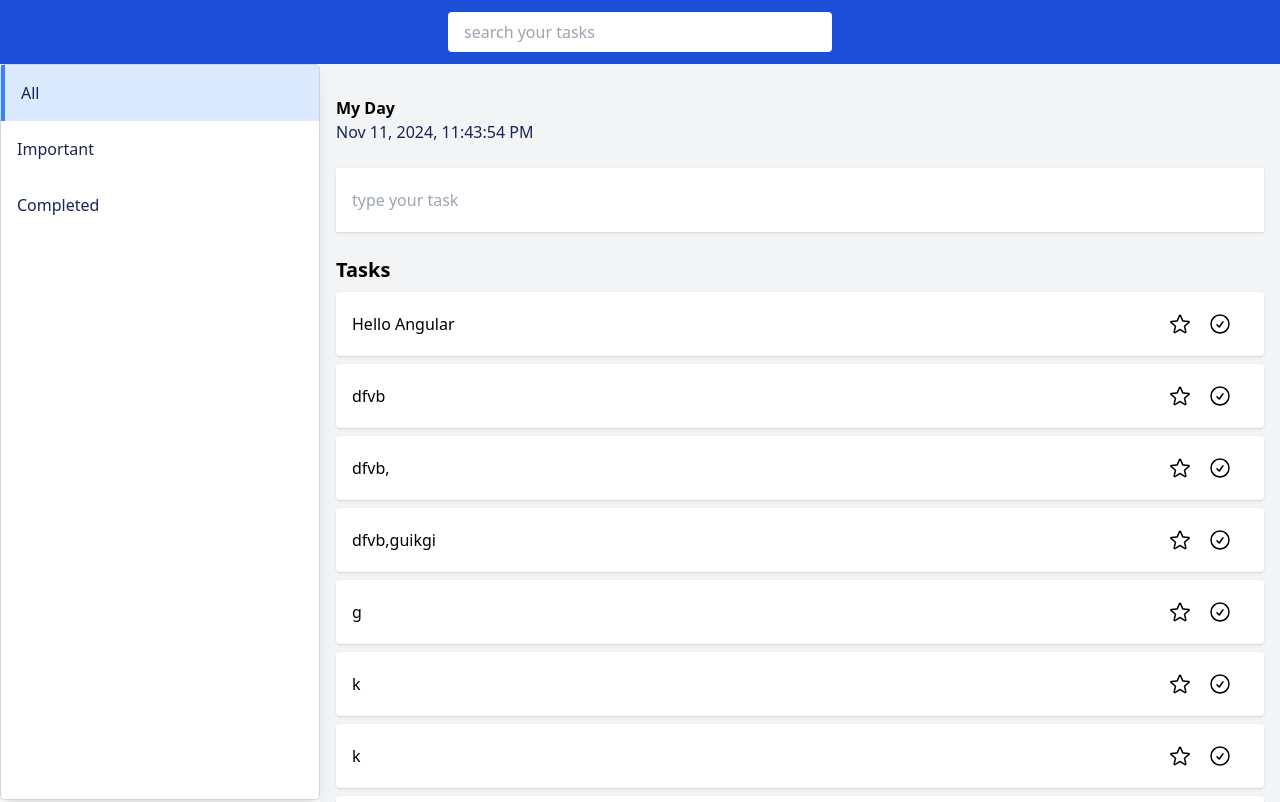
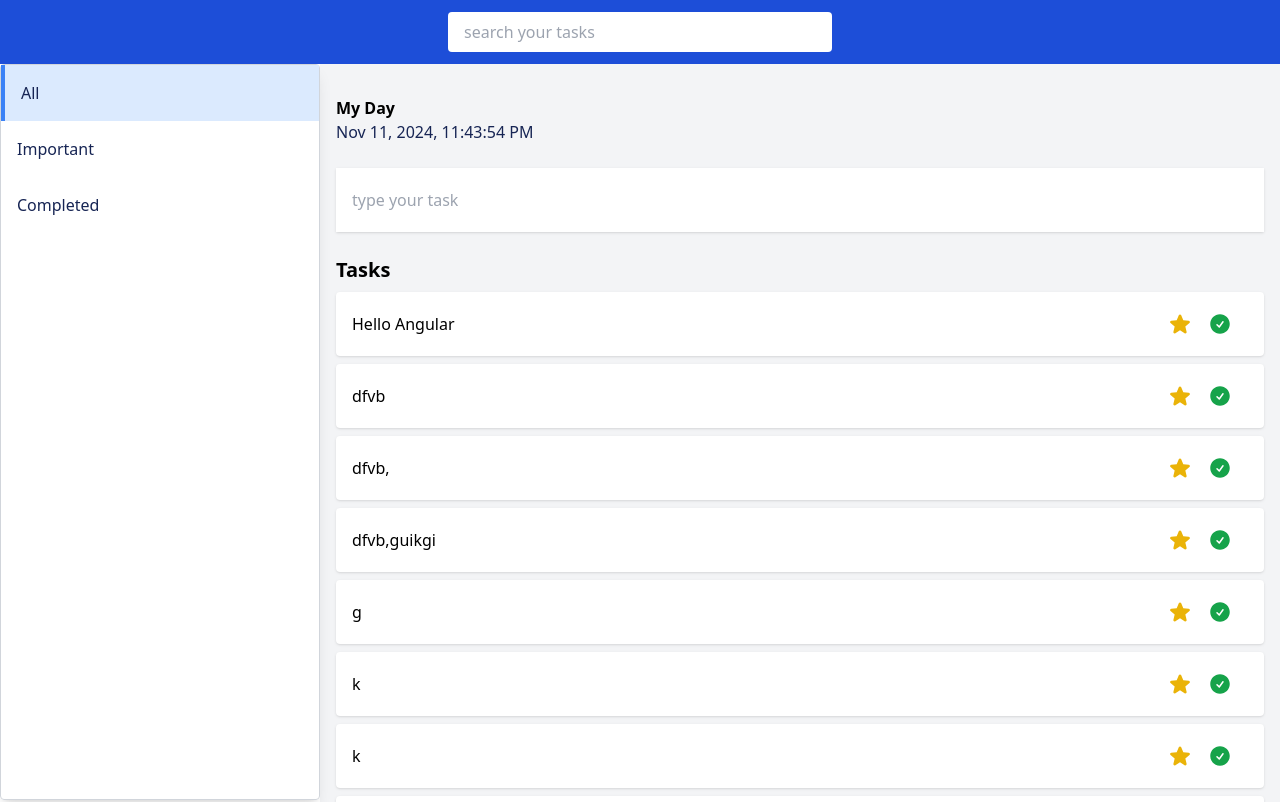
Before and after one commit to gitudn/todo-app-angular-, an Angular app: page / in a window 1280 px wide. Shown: the top 802 px of the page. Built offline with nearby package versions, Linux system fonts and the light colour scheme; data requests are answered from the project's data file.

Commit message:
[ngClass] - color icon done

```diff
--- a/db.json
+++ b/db.json
@@ -2,99 +2,141 @@
   "tasks": [
     {
       "id": "1",
-      "title": "Hello Angular"
+      "title": "Hello Angular",
+      "important": true,
+      "completed": true
     },
     {
       "id": "b8de",
-      "title": "dfvb"
+      "title": "dfvb",
+      "important": true,
+      "completed": true
     },
     {
       "id": "7444",
-      "title": "dfvb,"
+      "title": "dfvb,",
+      "completed": true,
+      "important": true
     },
     {
       "id": "5148",
-      "title": "dfvb,guikgi"
+      "title": "dfvb,guikgi",
+      "important": true,
+      "completed": true
     },
     {
       "id": "135d",
-      "title": "g"
+      "title": "g",
+      "completed": true,
+      "important": true
     },
     {
       "id": "4579",
-      "title": "k"
+      "title": "k",
+      "completed": true,
+      "important": true
     },
     {
       "id": "7751",
-      "title": "k"
+      "title": "k",
+      "completed": true,
+      "important": true
     },
     {
       "id": "bd40",
-      "title": "p"
+      "title": "p",
+      "important": true,
+      "completed": true
     },
     {
       "id": "969f",
-      "title": "ggg"
+      "title": "ggg",
+      "important": true
     },
     {
       "id": "8595",
-      "title": "u"
+      "title": "u",
+      "important": true,
+      "completed": true
     },
     {
       "id": "81fa",
-      "title": "jossh"
+      "title": "jossh",
+      "completed": true,
+      "important": true
     },
     {
       "id": "9fae",
-      "title": "d"
+      "title": "d",
+      "completed": true,
+      "important": true
     },
     {
       "id": "285e",
-      "title": "f"
+      "title": "f",
+      "completed": true
     },
     {
       "id": "568b",
-      "title": "g"
+      "title": "g",
+      "important": true
     },
     {
       "id": "fc17",
-      "title": "y"
+      "title": "y",
+      "important": true
     },
     {
       "id": "cbc7",
-      "title": "yatsshhhhhhhh"
+      "title": "yatsshhhhhhhh",
+      "completed": true
     },
     {
       "id": "44c9",
-      "title": "fgbfnf"
+      "title": "fgbfnf",
+      "important": true,
+      "completed": true
     },
     {
       "id": "6635",
-      "title": "g"
+      "title": "g",
+      "important": true,
+      "completed": true
     },
     {
       "id": "806e",
-      "title": "h"
+      "title": "h",
+      "completed": true,
+      "important": true
     },
     {
       "id": "25ae",
-      "title": "ggg"
+      "title": "ggg",
+      "important": true,
+      "completed": true
     },
     {
       "id": "e61a",
-      "title": "u"
+      "title": "u",
+      "important": true,
+      "completed": true
     },
     {
       "id": "ee8c",
-      "title": "y"
+      "title": "y",
+      "important": true,
+      "completed": true
     },
     {
       "id": "06de",
-      "title": "e"
+      "title": "e",
+      "important": true,
+      "completed": true
     },
     {
       "id": "8c64",
-      "title": "q"
+      "title": "q",
+      "completed": true
     },
     {
       "id": "eebd",
@@ -102,11 +144,13 @@
     },
     {
       "id": "c439",
-      "title": "j"
+      "title": "j",
+      "important": true
     },
     {
       "id": "de61",
-      "title": "i"
+      "title": "i",
+      "completed": true
     },
     {
       "id": "0ed9",
@@ -114,7 +158,9 @@
     },
     {
       "id": "fb2c",
-      "title": "f"
+      "title": "f",
+      "important": true,
+      "completed": true
     }
   ]
 }
--- a/src/app/components/pages/all-task/all-task.component.ts
+++ b/src/app/components/pages/all-task/all-task.component.ts
@@ -38,11 +38,15 @@ export class AllTaskComponent {
   }
 
   onComplete(task: any) {
+    task.completed = true;
     console.log('complete', task);
+    this.httpService.updateTask(task).subscribe(() => {});
   }
 
   onImportant(task: any) {
+    task.important = true;
     console.log('Important', task);
+    this.httpService.updateTask(task).subscribe(() => {});
   }
 }
 
--- a/src/app/components/task-list/task-list.component.html
+++ b/src/app/components/task-list/task-list.component.html
@@ -9,7 +9,21 @@
   </p>
 
   <div class="flex gap-4">
+    @if(task.important){
     <svg
+      xmlns="http://www.w3.org/2000/svg"
+      viewBox="0 0 24 24"
+      fill="currentColor"
+      class="text-yellow-500 size-6"
+    >
+      <path
+        fill-rule="evenodd"
+        d="M10.788 3.21c.448-1.077 1.976-1.077 2.424 0l2.082 5.006 5.404.434c1.164.093 1.636 1.545.749 2.305l-4.117 3.527 1.257 5.273c.271 1.136-.964 2.033-1.96 1.425L12 18.354 7.373 21.18c-.996.608-2.231-.29-1.96-1.425l1.257-5.273-4.117-3.527c-.887-.76-.415-2.212.749-2.305l5.404-.434 2.082-5.005Z"
+        clip-rule="evenodd"
+      />
+    </svg>
+
+    }@else{<svg
       xmlns="http://www.w3.org/2000/svg"
       fill="none"
       viewBox="0 0 24 24"
@@ -17,6 +31,7 @@
       stroke="currentColor"
       class="w-6 h-6 hover:cursor-pointer"
       (click)="markImportant(task)"
+      [ngClass]="{ 'text-yellow-500': task.important }"
     >
       <path
         stroke-linecap="round"
@@ -24,7 +39,39 @@
         d="M11.48 3.499a.562.562 0 0 1 1.04 0l2.125 5.111a.563.563 0 0 0 .475.345l5.518.442c.499.04.701.663.321.988l-4.204 3.602a.563.563 0 0 0-.182.557l1.285 5.385a.562.562 0 0 1-.84.61l-4.725-2.885a.562.562 0 0 0-.586 0L6.982 20.54a.562.562 0 0 1-.84-.61l1.285-5.386a.562.562 0 0 0-.182-.557l-4.204-3.602a.562.562 0 0 1 .321-.988l5.518-.442a.563.563 0 0 0 .475-.345L11.48 3.5Z"
       />
     </svg>
+    }
+    <!-- <svg
+      xmlns="http://www.w3.org/2000/svg"
+      fill="none"
+      viewBox="0 0 24 24"
+      stroke-width="1.5"
+      stroke="currentColor"
+      class="w-6 h-6 hover:cursor-pointer"
+      (click)="markImportant(task)"
+      [ngClass]="{ 'text-yellow-500': task.important }"
+    >
+      <path
+        stroke-linecap="round"
+        stroke-linejoin="round"
+        d="M11.48 3.499a.562.562 0 0 1 1.04 0l2.125 5.111a.563.563 0 0 0 .475.345l5.518.442c.499.04.701.663.321.988l-4.204 3.602a.563.563 0 0 0-.182.557l1.285 5.385a.562.562 0 0 1-.84.61l-4.725-2.885a.562.562 0 0 0-.586 0L6.982 20.54a.562.562 0 0 1-.84-.61l1.285-5.386a.562.562 0 0 0-.182-.557l-4.204-3.602a.562.562 0 0 1 .321-.988l5.518-.442a.563.563 0 0 0 .475-.345L11.48 3.5Z"
+      />
+    </svg> -->
+    @if(task.completed){
+    <svg
+      xmlns="http://www.w3.org/2000/svg"
+      viewBox="0 0 24 24"
+      fill="currentColor"
+      class="size-6"
+      class="text-green-600 size-6"
+    >
+      <path
+        fill-rule="evenodd"
+        d="M2.25 12c0-5.385 4.365-9.75 9.75-9.75s9.75 4.365 9.75 9.75-4.365 9.75-9.75 9.75S2.25 17.385 2.25 12Zm13.36-1.814a.75.75 0 1 0-1.22-.872l-3.236 4.53L9.53 12.22a.75.75 0 0 0-1.06 1.06l2.25 2.25a.75.75 0 0 0 1.14-.094l3.75-5.25Z"
+        clip-rule="evenodd"
+      />
+    </svg>
 
+    }@else{
     <svg
       xmlns="http://www.w3.org/2000/svg"
       fill="none"
@@ -40,6 +87,7 @@
         d="M9 12.75 11.25 15 15 9.75M21 12a9 9 0 1 1-18 0 9 9 0 0 1 18 0Z"
       />
     </svg>
+    }
   </div>
 </div>
 }
--- a/src/app/components/task-list/task-list.component.ts
+++ b/src/app/components/task-list/task-list.component.ts
@@ -1,9 +1,10 @@
+import { CommonModule } from '@angular/common';
 import { Component, EventEmitter, Input, Output } from '@angular/core';
 
 @Component({
   selector: 'app-task-list',
   standalone: true,
-  imports: [],
+  imports: [CommonModule],
   templateUrl: './task-list.component.html',
   styleUrl: './task-list.component.scss',
 })
--- a/src/app/services/http.service.ts
+++ b/src/app/services/http.service.ts
@@ -18,4 +18,8 @@ export class HttpService {
   getAllTasks() {
     return this.httpClient.get('http://localhost:3000/tasks');
   }
+
+  updateTask(task: any) {
+    return this.httpClient.put(`http://localhost:3000/tasks/${task.id}`, task);
+  }
 }
```
